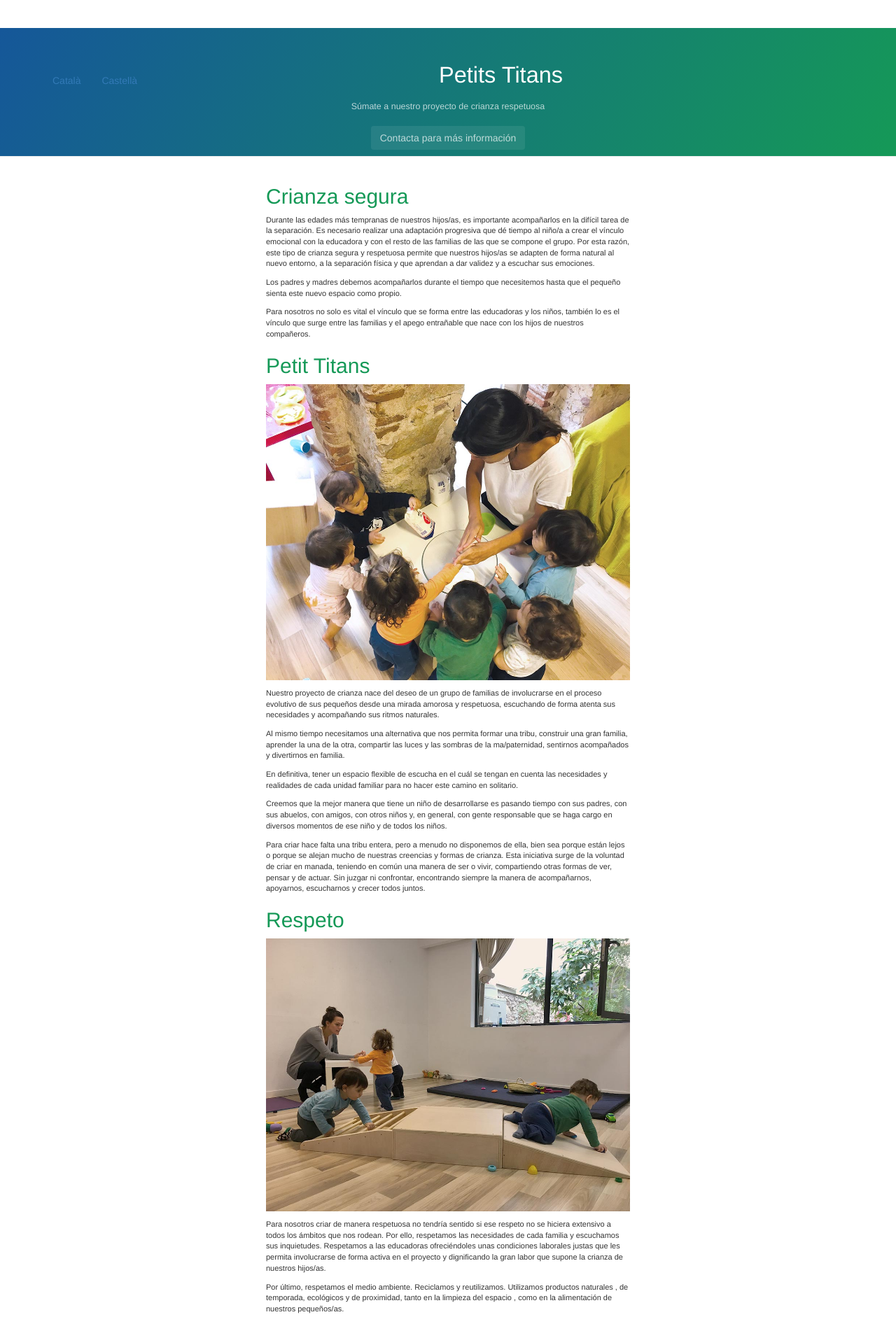
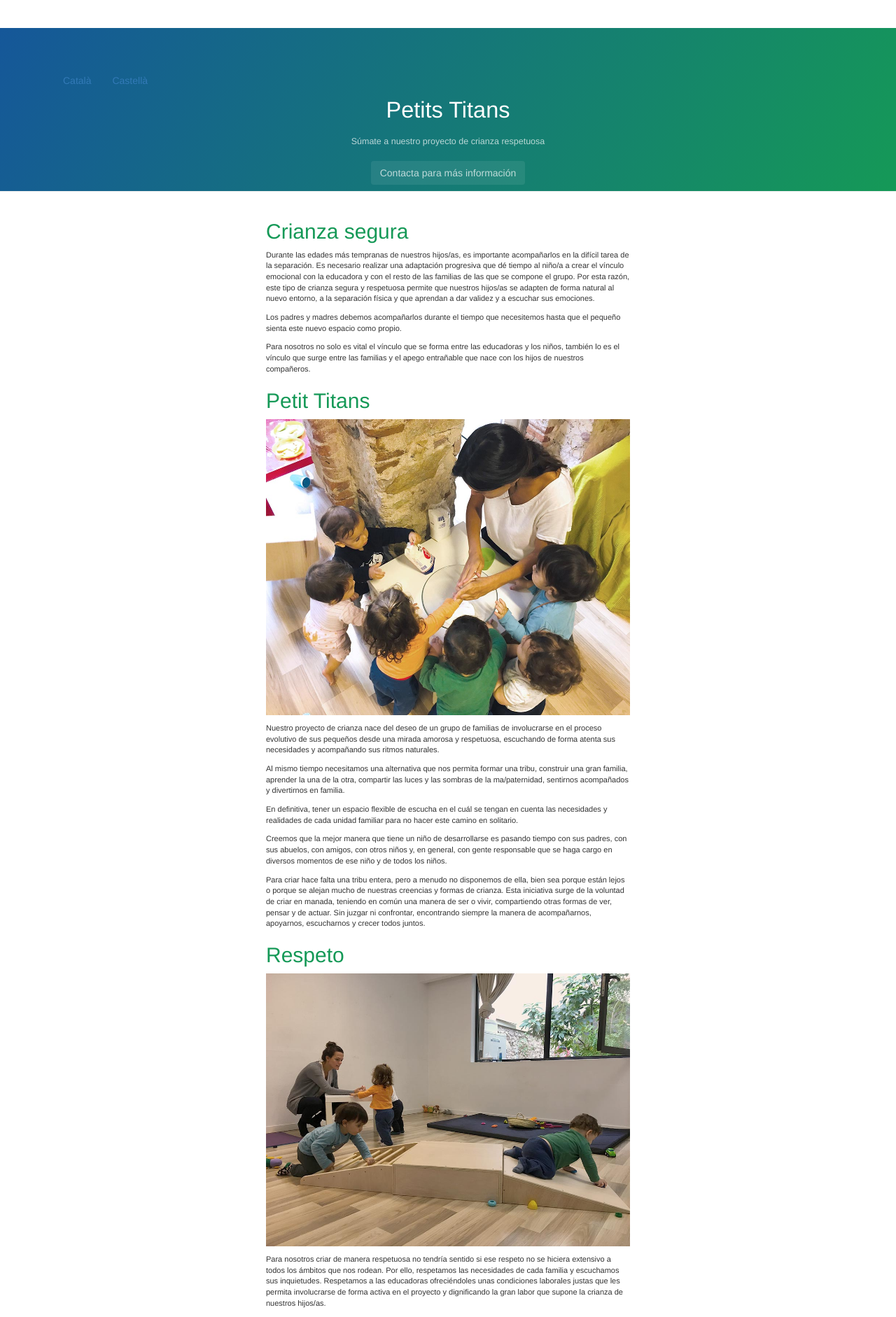
Before and after one commit to sseerrggii/Petits-Titans, a Jekyll site: the page built from index.md, in a window 1280 px wide. Shown: the top 1882 px of the page at 70% size. Built offline with Jekyll 4.4.1, drawn with Linux system fonts in a browser that asks for light colours; our own code applies the rules of GitHub Pages for plain Markdown files; the repository's description, which GitHub fills in, is left out.

Commit message:
Update default.html

```diff
--- a/_layouts/default.html
+++ b/_layouts/default.html
@@ -25,10 +25,12 @@
     <a id="skip-to-content" href="#content">Skip to the content.</a>
 
     <header class="page-header" role="banner">
-      <ul class="nav navbar-nav">
-        <li><a href="/">Català</a></li>
-        <li><a href="/index_es">Castellà</a></li>
-      </ul>
+      <div class="collapse navbar-collapse">
+        <ul class="nav navbar-nav">
+          <li><a href="/">Català</a></li>
+          <li><a href="/index_es">Castellà</a></li>
+         </ul>
+      </div>
       <h1 class="project-name">{{ page.title | default: site.title | default: site.github.repository_name }}</h1>
       <h2 class="project-tagline">{{ page.description | default: site.description | default: site.github.project_tagline }}</h2>
 
```
